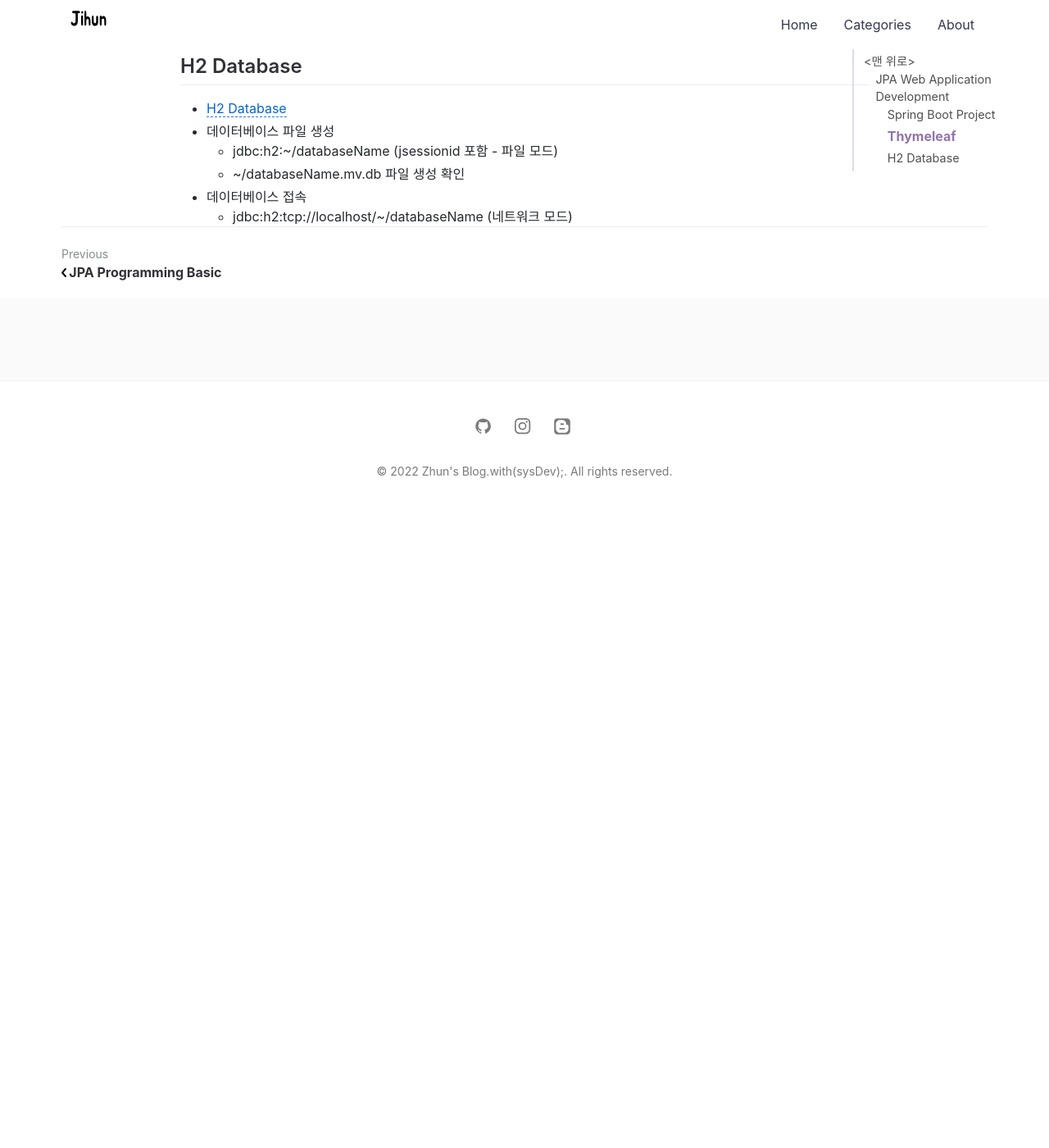
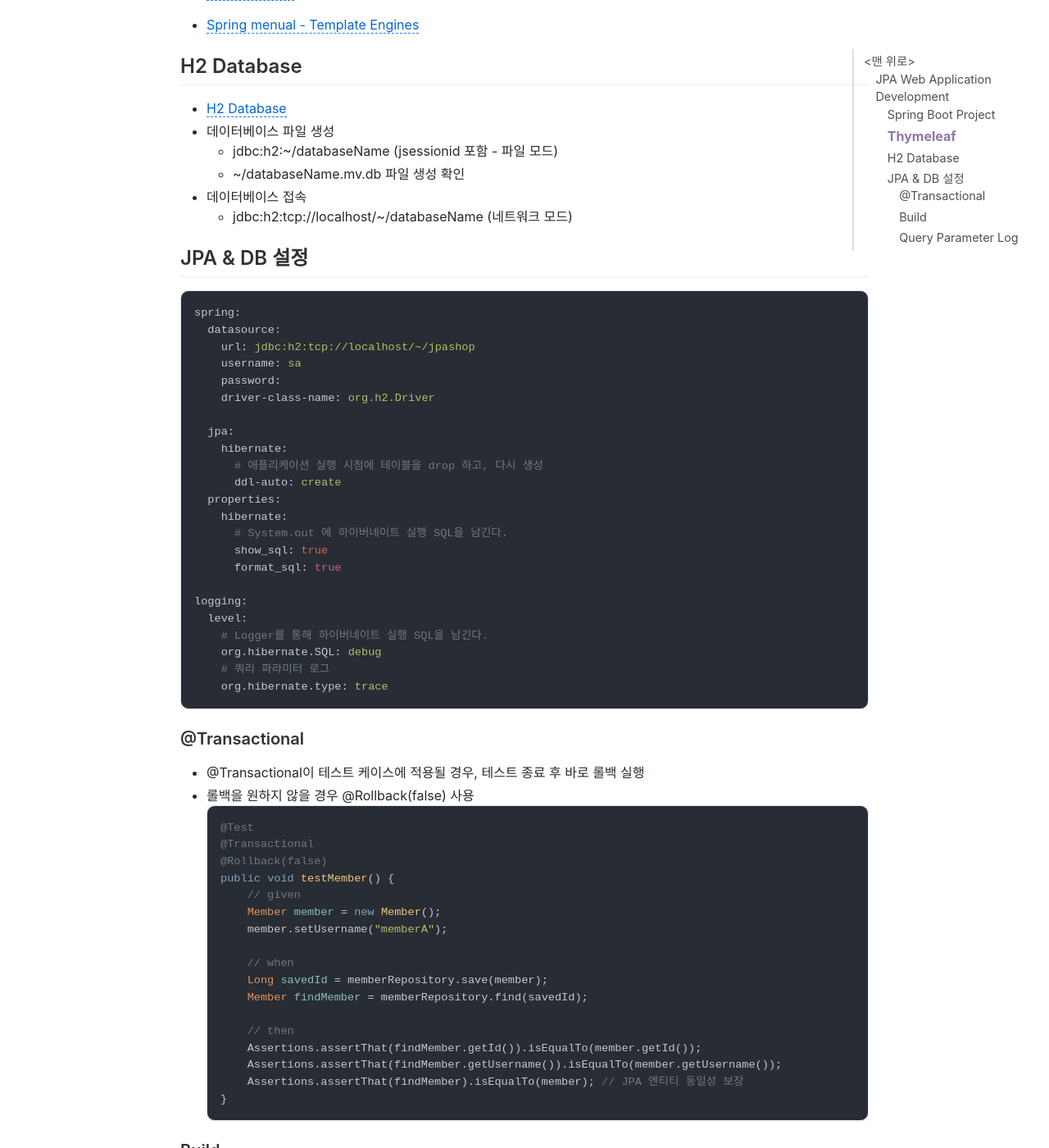
Before and after one commit to jihunparkme/jihunparkme.github.io, a Jekyll site: the page built from _posts/2022-04-16-JPA-Web-Application.md, in a window 1280 px wide and 1400 px high, scrolled down 1197 px. Shown: the whole window at 82% size. Built offline with Jekyll 4.4.1, drawn with Linux system fonts in a browser that asks for light colours; nearby versions of some CDN libraries; comment, search, counter and statistics services are not loaded; before the commit the page ends 1827 px from its top, so only the background shows below that; some of the changed text lies outside the part shown.

Commit message:
add: [프로젝트 환경설정 JPA와 DB 설정, 동작확인]

````diff
--- a/_posts/2022-04-16-JPA-Web-Application.md
+++ b/_posts/2022-04-16-JPA-Web-Application.md
@@ -38,3 +38,76 @@
   - ~/databaseName.mv.db 파일 생성 확인
 - 데이터베이스 접속
   - jdbc:h2:tcp://localhost/~/databaseName (네트워크 모드)
+
+## JPA & DB 설정
+
+
+```yml
+spring:
+  datasource:
+    url: jdbc:h2:tcp://localhost/~/jpashop
+    username: sa
+    password:
+    driver-class-name: org.h2.Driver
+
+  jpa:
+    hibernate:
+      # 애플리케이션 실행 시점에 테이블을 drop 하고, 다시 생성
+      ddl-auto: create
+  properties:
+    hibernate:
+      # System.out 에 하이버네이트 실행 SQL을 남긴다.
+      show_sql: true
+      format_sql: true
+
+logging:
+  level:
+    # Logger를 통해 하이버네이트 실행 SQL을 남긴다.
+    org.hibernate.SQL: debug
+    # 쿼리 파라미터 로그
+    org.hibernate.type: trace
+```
+
+### @Transactional
+
+- @Transactional이 테스트 케이스에 적용될 경우, 테스트 종료 후 바로 롤백 실행
+- 롤백을 원하지 않을 경우 @Rollback(false) 사용
+  ```java
+  @Test
+  @Transactional
+  @Rollback(false)
+  public void testMember() {
+      // given
+      Member member = new Member();
+      member.setUsername("memberA");
+
+      // when
+      Long savedId = memberRepository.save(member);
+      Member findMember = memberRepository.find(savedId);
+
+      // then
+      Assertions.assertThat(findMember.getId()).isEqualTo(member.getId());
+      Assertions.assertThat(findMember.getUsername()).isEqualTo(member.getUsername());
+      Assertions.assertThat(findMember).isEqualTo(member); // JPA 엔티티 동일성 보장
+  }
+  ```
+
+### Build
+
+```console
+./gradlew clean build
+
+cd build/libs/
+
+java -jar XXX.jar
+```
+
+### Query Parameter Log
+
+[spring-boot-data-source-decorator Public](https://github.com/gavlyukovskiy/spring-boot-data-source-decorator)
+
+```gradle
+implementation 'com.github.gavlyukovskiy:p6spy-spring-boot-starter:1.5.6'
+```
+
+- 외부 라이브러리는 시스템 자원을 사용하므로 운영 적용 시 성능테스트 필요
````
